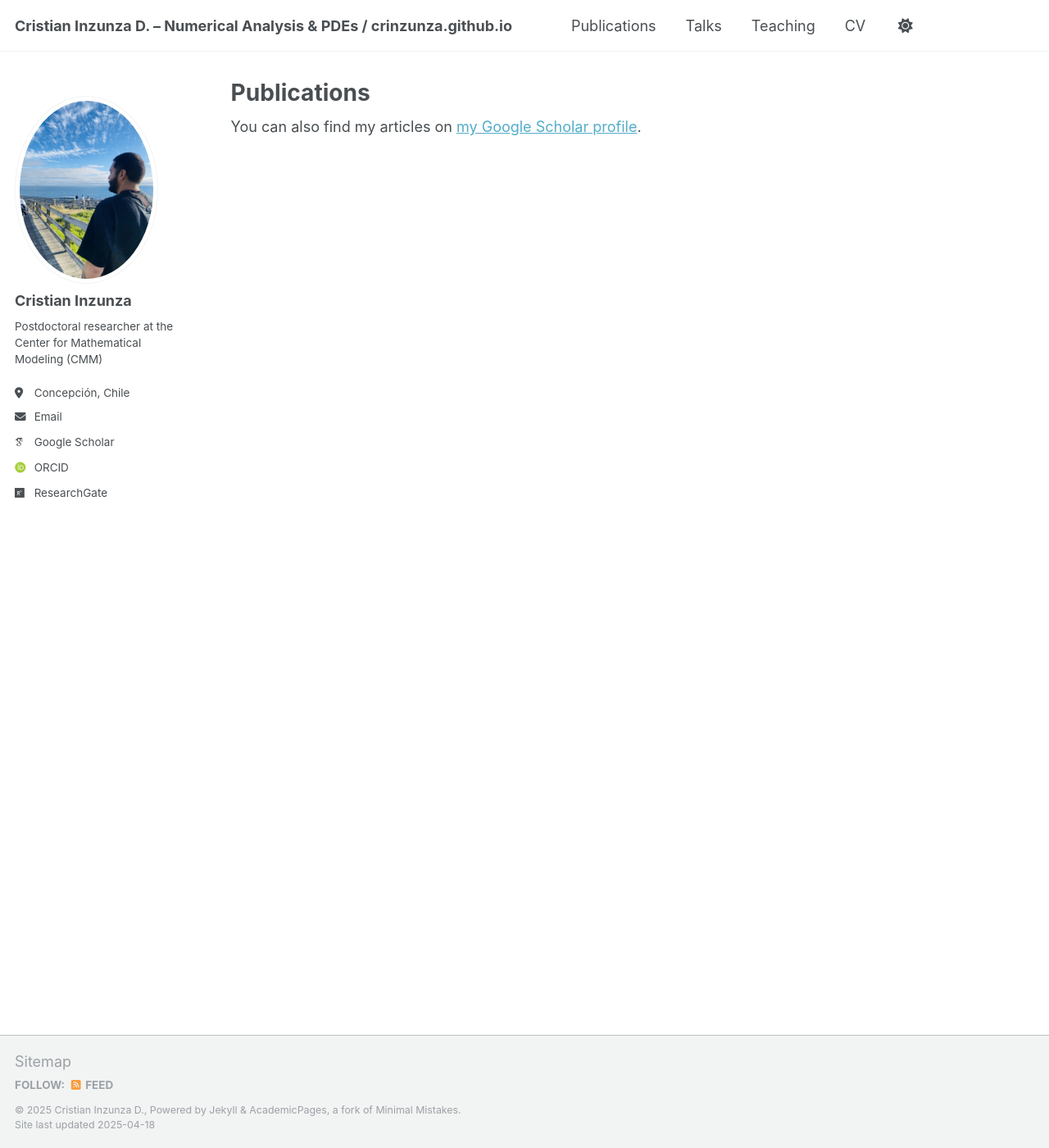
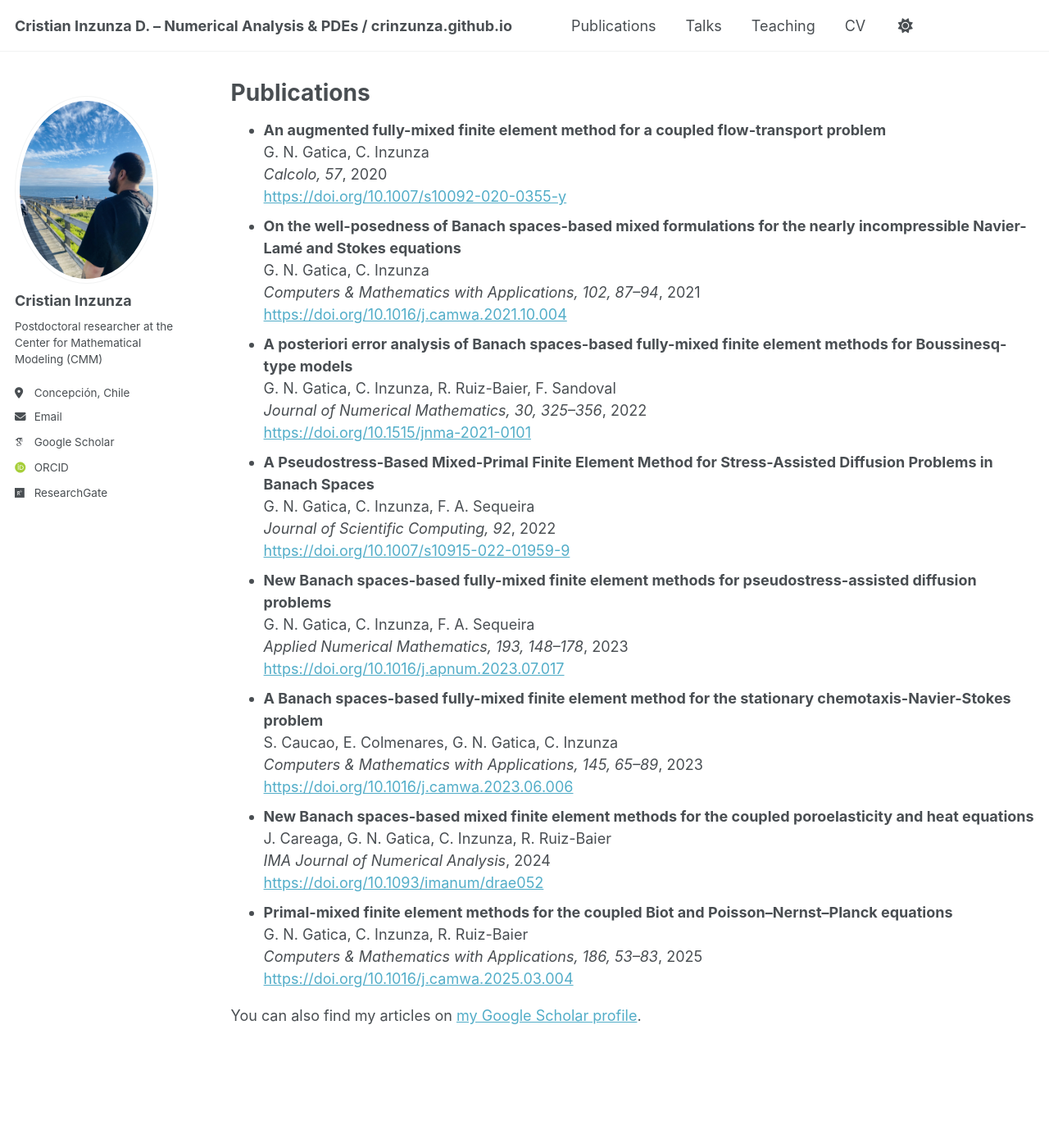
Before and after one commit to Crinzunza/crinzunza.github.io, a Jekyll site: the page built from _pages/publications.html, in a window 1280 px wide and 1400 px high. Shown: the whole window at 82% size. Built offline with Jekyll 4.4.1, drawn with Linux system fonts in a browser that asks for light colours; some web fonts are replaced.

Commit message:
Actualización completa

```diff
--- a/_pages/publications.html
+++ b/_pages/publications.html
@@ -4,6 +4,57 @@ title: "Publications"
 permalink: /publications/
 author_profile: true
 ---
+<ul>
+  <li>
+    <strong>An augmented fully-mixed finite element method for a coupled flow-transport problem</strong><br>
+    G. N. Gatica, C. Inzunza<br>
+    <em>Calcolo, 57</em>, 2020<br>
+    <a href="https://doi.org/10.1007/s10092-020-0355-y">https://doi.org/10.1007/s10092-020-0355-y</a>
+  </li>
+  <li>
+    <strong>On the well-posedness of Banach spaces-based mixed formulations for the nearly incompressible Navier-Lamé and Stokes equations</strong><br>
+    G. N. Gatica, C. Inzunza<br>
+    <em>Computers & Mathematics with Applications, 102, 87–94</em>, 2021<br>
+    <a href="https://doi.org/10.1016/j.camwa.2021.10.004">https://doi.org/10.1016/j.camwa.2021.10.004</a>
+  </li>
+  <li>
+    <strong>A posteriori error analysis of Banach spaces-based fully-mixed finite element methods for Boussinesq-type models</strong><br>
+    G. N. Gatica, C. Inzunza, R. Ruiz-Baier, F. Sandoval<br>
+    <em>Journal of Numerical Mathematics, 30, 325–356</em>, 2022<br>
+    <a href="https://doi.org/10.1515/jnma-2021-0101">https://doi.org/10.1515/jnma-2021-0101</a>
+  </li>
+  <li>
+    <strong>A Pseudostress-Based Mixed-Primal Finite Element Method for Stress-Assisted Diffusion Problems in Banach Spaces</strong><br>
+    G. N. Gatica, C. Inzunza, F. A. Sequeira<br>
+    <em>Journal of Scientific Computing, 92</em>, 2022<br>
+    <a href="https://doi.org/10.1007/s10915-022-01959-9">https://doi.org/10.1007/s10915-022-01959-9</a>
+  </li>
+  <li>
+    <strong>New Banach spaces-based fully-mixed finite element methods for pseudostress-assisted diffusion problems</strong><br>
+    G. N. Gatica, C. Inzunza, F. A. Sequeira<br>
+    <em>Applied Numerical Mathematics, 193, 148–178</em>, 2023<br>
+    <a href="https://doi.org/10.1016/j.apnum.2023.07.017">https://doi.org/10.1016/j.apnum.2023.07.017</a>
+  </li>
+  <li>
+    <strong>A Banach spaces-based fully-mixed finite element method for the stationary chemotaxis-Navier-Stokes problem</strong><br>
+    S. Caucao, E. Colmenares, G. N. Gatica, C. Inzunza<br>
+    <em>Computers & Mathematics with Applications, 145, 65–89</em>, 2023<br>
+    <a href="https://doi.org/10.1016/j.camwa.2023.06.006">https://doi.org/10.1016/j.camwa.2023.06.006</a>
+  </li>
+  <li>
+    <strong>New Banach spaces-based mixed finite element methods for the coupled poroelasticity and heat equations</strong><br>
+    J. Careaga, G. N. Gatica, C. Inzunza, R. Ruiz-Baier<br>
+    <em>IMA Journal of Numerical Analysis</em>, 2024<br>
+    <a href="https://doi.org/10.1093/imanum/drae052">https://doi.org/10.1093/imanum/drae052</a>
+  </li>
+  <li>
+    <strong>Primal-mixed finite element methods for the coupled Biot and Poisson–Nernst–Planck equations</strong><br>
+    G. N. Gatica, C. Inzunza, R. Ruiz-Baier<br>
+    <em>Computers & Mathematics with Applications, 186, 53–83</em>, 2025<br>
+    <a href="https://doi.org/10.1016/j.camwa.2025.03.004">https://doi.org/10.1016/j.camwa.2025.03.004</a>
+  </li>
+</ul>
+
 
 {% if site.author.googlescholar %}
   <div class="wordwrap">You can also find my articles on <a href="{{site.author.googlescholar}}">my Google Scholar profile</a>.</div>
```
Also changed, not shown: _pages/about.md (+1 -1 lines), _publications/2009-10-01-paper-title-number-1.md (deleted, +0 -14 lines).
